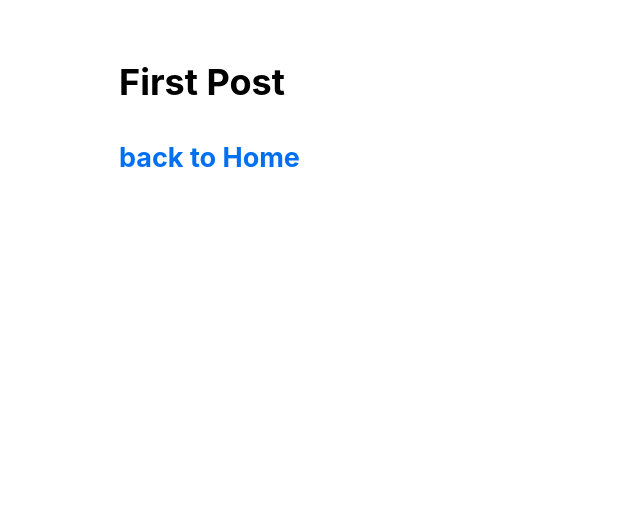
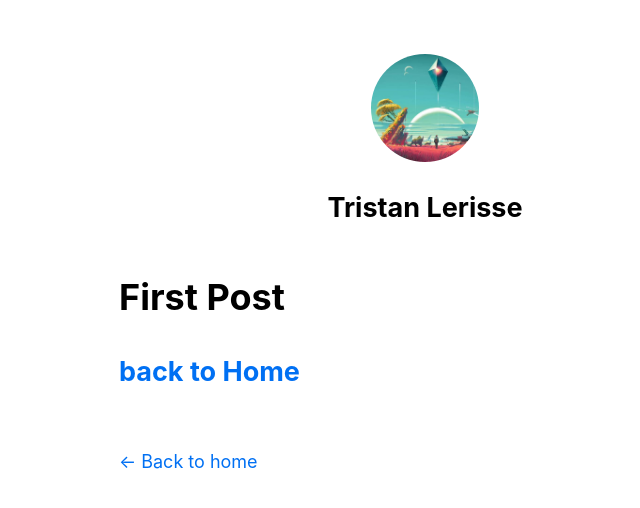
Before and after one commit to lerisse/nextjs-blog, a Next.js app: page /posts/first-post in a window 1280 px wide. Shown: the top 508 px of the page, without its empty margins (215-855 px from the left). Built offline with nearby package versions, Linux system fonts and the light colour scheme.

Commit message:
Styles improvement

```diff
--- a/components/layout.js
+++ b/components/layout.js
@@ -1,5 +1,73 @@
 import styles from './layout.module.css';
+import Head from 'next/head';
+import Image from 'next/image';
+import utilStyles from '../styles/utils.module.css';
+import Link from 'next/link';
 
-export default function Layout({ children }) {
-  return <div className={styles.container}>{children}</div>;
+const name = 'Tristan Lerisse';
+export const siteTitle = 'Next.js Sample Website';
+
+export default function Layout({ children, home }) {
+  return (
+    <div className={styles.container}>
+      <Head>
+        <link rel='icon' href='/favicon.ico' />
+        <meta
+          name='description'
+          content='Learn how to build a personal website using Next.js'
+        />
+        <meta
+          property='og:image'
+          content={`https://og-image.vercel.app/${encodeURI(
+            siteTitle
+          )}.png?theme=light&md=0&fontSize=75px&images=https%3A%2F%2Fassets.vercel.com%2Fimage%2Fupload%2Ffront%2Fassets%2Fdesign%2Fnextjs-black-logo.svg`}
+        />
+        <meta name='og:title' content={siteTitle} />
+        <meta name='twitter:card' content='summary_large_image' />
+      </Head>
+      <header className={styles.header}>
+        {home ? (
+          <>
+            <Image
+              priority
+              src='/images/profile.jpg'
+              className={utilStyles.borderCircle}
+              height={144}
+              width={144}
+              alt={name}
+            />
+            <h1 className={utilStyles.heading2Xl}>{name}</h1>
+          </>
+        ) : (
+          <>
+            <Link href='/'>
+              <a>
+                <Image
+                  priority
+                  src='/images/profile.jpg'
+                  className={utilStyles.borderCircle}
+                  height={108}
+                  width={108}
+                  alt={name}
+                />
+              </a>
+            </Link>
+            <h2 className={utilStyles.headingLg}>
+              <Link href='/'>
+                <a className={utilStyles.colorInherit}>{name}</a>
+              </Link>
+            </h2>
+          </>
+        )}
+      </header>
+      <main>{children}</main>
+      {!home && (
+        <div className={styles.backToHome}>
+          <Link href='/'>
+            <a>← Back to home</a>
+          </Link>
+        </div>
+      )}
+    </div>
+  );
 }
--- a/components/layout.module.css
+++ b/components/layout.module.css
@@ -3,3 +3,13 @@
   padding: 0 1rem;
   margin: 3rem auto 6rem;
 }
+
+.header {
+  display: flex;
+  flex-direction: column;
+  align-items: center;
+}
+
+.backToHome {
+  margin: 3rem 0 0;
+}
--- /dev/null
+++ b/styles/utils.module.css
@@ -0,0 +1,52 @@
+.heading2Xl {
+  font-size: 2.5rem;
+  line-height: 1.2;
+  font-weight: 800;
+  letter-spacing: -0.05rem;
+  margin: 1rem 0;
+}
+
+.headingXl {
+  font-size: 2rem;
+  line-height: 1.3;
+  font-weight: 800;
+  letter-spacing: -0.05rem;
+  margin: 1rem 0;
+}
+
+.headingLg {
+  font-size: 1.5rem;
+  line-height: 1.4;
+  margin: 1rem 0;
+}
+
+.headingMd {
+  font-size: 1.2rem;
+  line-height: 1.5;
+}
+
+.borderCircle {
+  border-radius: 9999px;
+}
+
+.colorInherit {
+  color: inherit;
+}
+
+.padding1px {
+  padding-top: 1px;
+}
+
+.list {
+  list-style: none;
+  padding: 0;
+  margin: 0;
+}
+
+.listItem {
+  margin: 0 0 1.25rem;
+}
+
+.lightText {
+  color: #666;
+}
```
